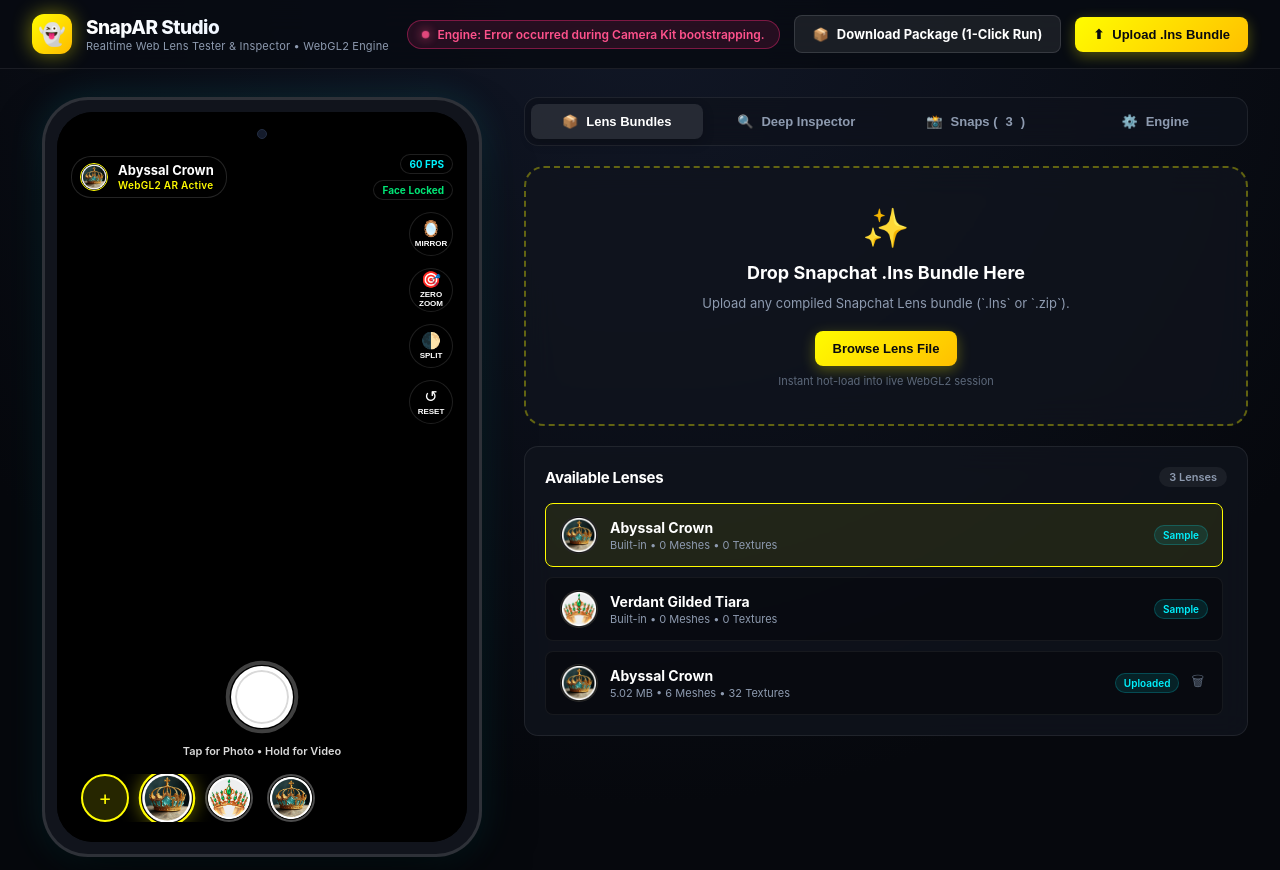
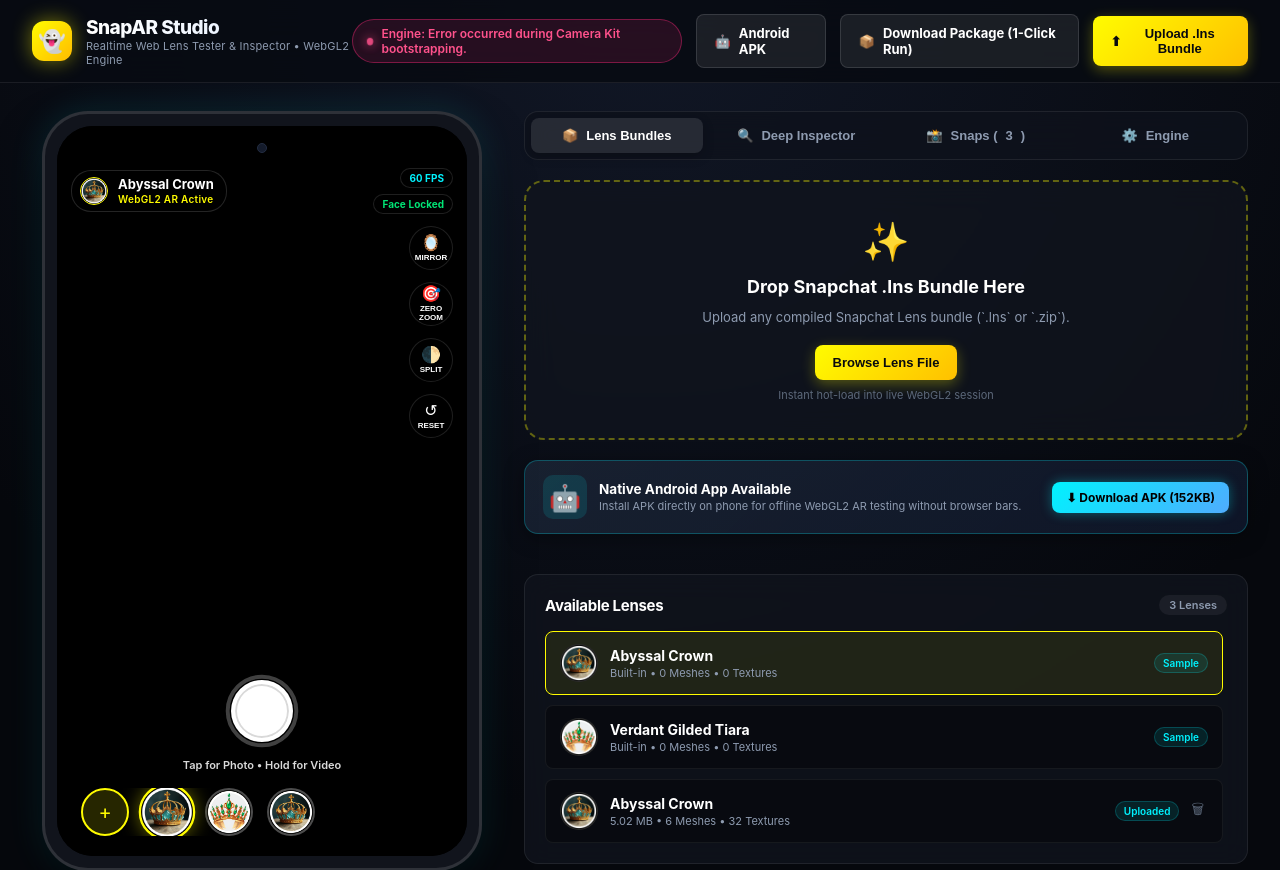
Before and after one commit to gurination1/snap-lens-studio, a Flask app: page / in a window 1280 px wide. Shown: the top 870 px of the page. Run offline with Flask 3, Linux system fonts and the light colour scheme; some libraries are stand-ins or nearby versions.

Commit message:
feat: add native Android APK download & fix mobile view

```diff
--- a/app.py
+++ b/app.py
@@ -20,9 +20,10 @@ from flask import Flask, request, jsonify, render_template, send_from_directory,
 from werkzeug.utils import secure_filename
 
 BASE_DIR = os.path.abspath(os.path.dirname(__file__))
+STATIC_DIR = os.path.join(BASE_DIR, "static")
 UPLOADS_DIR = os.path.join(BASE_DIR, "uploads")
 SNAPS_DIR = os.path.join(BASE_DIR, "snaps")
-SAMPLES_DIR = os.path.join(BASE_DIR, "static", "samples")
+SAMPLES_DIR = os.path.join(STATIC_DIR, "samples")
 REGISTRY_FILE = os.path.join(UPLOADS_DIR, "registry.json")
 
 os.makedirs(UPLOADS_DIR, exist_ok=True)
@@ -423,6 +424,23 @@ def serve_snap(filename):
     return send_from_directory(SNAPS_DIR, filename, as_attachment=False)
 
 
+@app.route("/download_apk")
+@app.route("/SnapARStudio.apk")
+def download_apk():
+    """Serve native Android APK for offline testing."""
+    apk_path = os.path.join(STATIC_DIR, "SnapARStudio.apk")
+    if not os.path.exists(apk_path):
+        apk_path = "/root/apk-builder/SnapARStudio.apk"
+    if os.path.exists(apk_path):
+        return send_file(
+            apk_path,
+            mimetype="application/vnd.android.package-archive",
+            as_attachment=True,
+            download_name="SnapARStudio.apk"
+        )
+    return jsonify({"error": "APK not built yet"}), 404
+
+
 @app.route("/api/download_package")
 def download_package():
     """Build and stream a portable 1-click standalone package (.zip)."""
--- a/static/css/studio.css
+++ b/static/css/studio.css
@@ -1356,3 +1515,72 @@ body {
   padding: 14px 20px;
   border-top: 1px solid var(--border-subtle);
 }
+
+/* Native Android APK Promo Banner */
+.apk-download-banner {
+  background: linear-gradient(135deg, rgba(30, 41, 59, 0.7) 0%, rgba(15, 23, 42, 0.9) 100%);
+  border: 1px solid rgba(0, 242, 254, 0.25);
+  border-radius: var(--radius-md);
+  padding: 14px 18px;
+  display: flex;
+  align-items: center;
+  justify-content: space-between;
+  gap: 14px;
+  margin-bottom: 20px;
+  box-shadow: 0 4px 20px rgba(0, 0, 0, 0.35);
+}
+
+.apk-banner-info {
+  display: flex;
+  align-items: center;
+  gap: 12px;
+}
+
+.apk-banner-icon {
+  font-size: 26px;
+  background: rgba(0, 242, 254, 0.12);
+  width: 44px;
+  height: 44px;
+  display: flex;
+  align-items: center;
+  justify-content: center;
+  border-radius: 10px;
+  flex-shrink: 0;
+}
+
+.apk-banner-text strong {
+  display: block;
+  font-size: 13.5px;
+  font-weight: 700;
+  color: #fff;
+  margin-bottom: 2px;
+}
+
+.apk-banner-text p {
+  font-size: 11px;
+  color: var(--text-muted);
+  line-height: 1.35;
+  margin: 0;
+}
+
+.btn-apk-dl {
+  background: linear-gradient(135deg, #00f2fe 0%, #4facfe 100%);
+  color: #000;
+  font-weight: 700;
+  font-size: 12px;
+  padding: 8px 14px;
+  border-radius: 8px;
+  text-decoration: none;
+  display: inline-flex;
+  align-items: center;
+  gap: 6px;
+  white-space: nowrap;
+  transition: all 0.2s ease;
+  box-shadow: 0 0 12px rgba(0, 242, 254, 0.35);
+}
+
+.btn-apk-dl:hover {
+  transform: translateY(-1px);
+  box-shadow: 0 0 18px rgba(0, 242, 254, 0.6);
+  color: #000;
+}
--- a/templates/index.html
+++ b/templates/index.html
@@ -29,8 +29,11 @@
         <span id="engine-status-text">Camera Kit 1.22.0 Ready</span>
       </div>
       <button id="pwa-install-btn" class="btn btn-secondary" style="display:none;" onclick="triggerPwaInstall()" title="Install standalone app to home screen (runs offline)">
-        <span class="icon">📲</span> Install App (Offline)
+        <span class="icon">📲</span> Install PWA
       </button>
+      <a class="btn btn-secondary" href="/download_apk" download="SnapARStudio.apk" title="Download native Android APK (Installable app, offline WebGL2)">
+        <span class="icon">🤖</span> Android APK
+      </a>
       <a class="btn btn-secondary" href="/api/download_package" download="snap-lens-studio-standalone.zip" title="Download portable package to run locally in 1 click">
         <span class="icon">📦</span> Download Package (1-Click Run)
       </a>
@@ -214,6 +217,20 @@
             </div>
             <div class="progress-text" id="upload-progress-text">Uploading and extracting bundle...</div>
           </div>
+        </div>
+
+        <!-- Native Android APK Download Banner -->
+        <div class="apk-download-banner">
+          <div class="apk-banner-info">
+            <span class="apk-banner-icon">🤖</span>
+            <div class="apk-banner-text">
+              <strong>Native Android App Available</strong>
+              <p>Install APK directly on phone for offline WebGL2 AR testing without browser bars.</p>
+            </div>
+          </div>
+          <a class="btn-apk-dl" href="/download_apk" download="SnapARStudio.apk">
+            <span>⬇ Download APK (152KB)</span>
+          </a>
         </div>
 
         <!-- Available Lenses List -->
```
Also changed, not shown: other parts of static/css/studio.css (+160 -1 lines), 1 other file.
